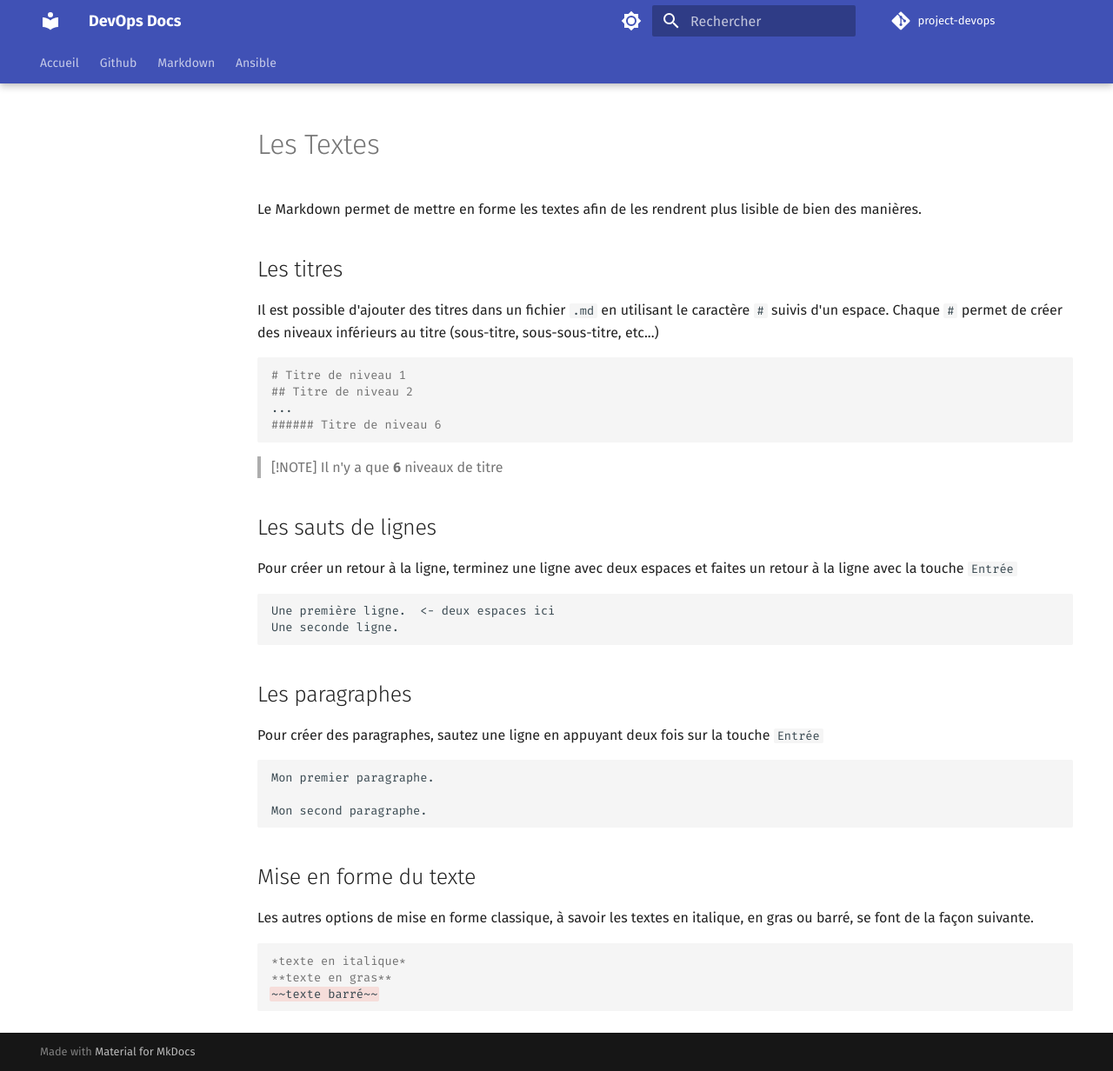
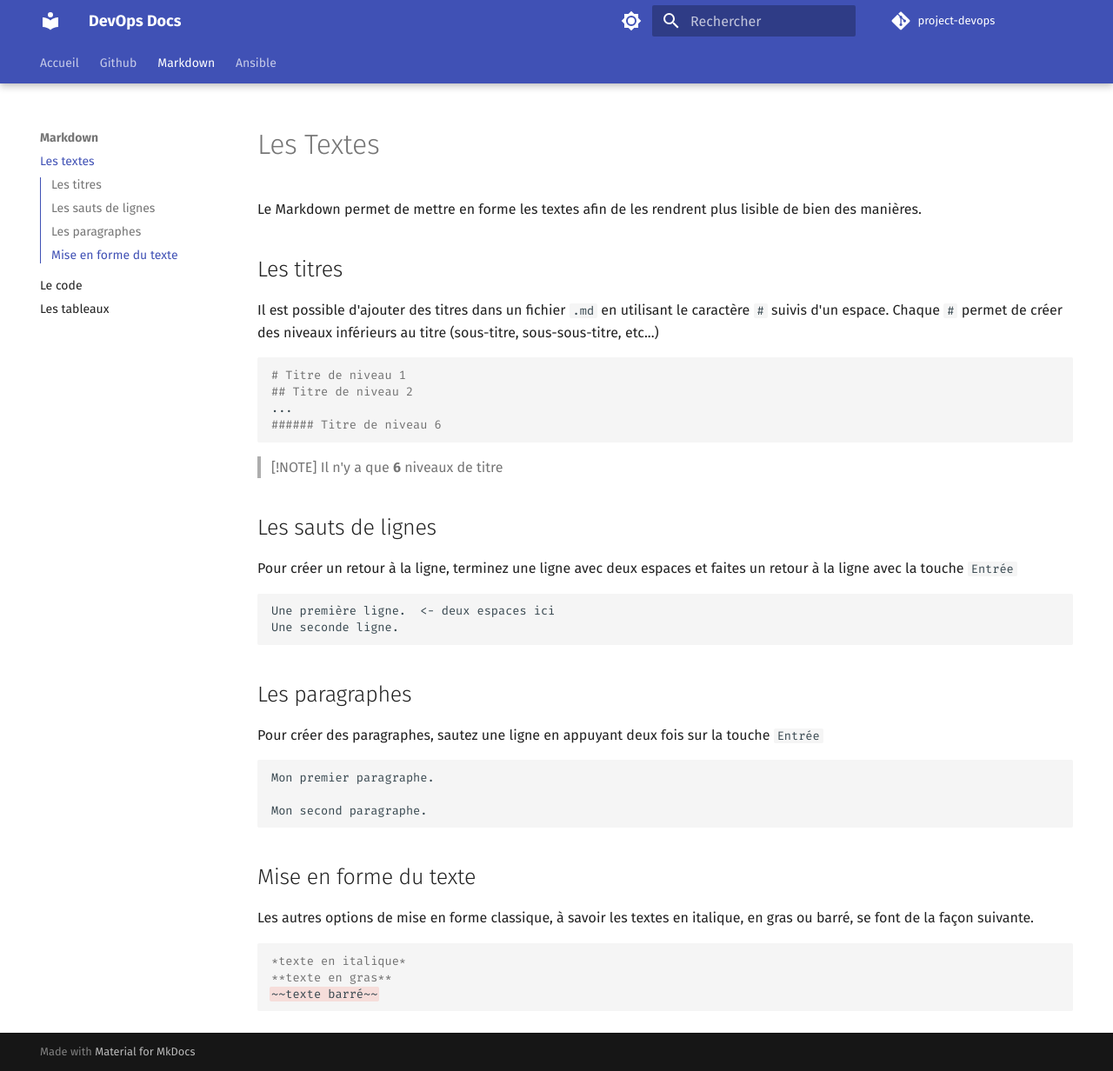
Before and after one commit to matthieu3m/project-devops, an MkDocs documentation site: the page built from docs/markdown/texte.md, in a window 1280 px wide and 1232 px high. Shown: the whole window at 87% size. Built offline with MkDocs 1.6.1 and Material for MkDocs 9.7.7, drawn with Linux system fonts in a browser that asks for light colours; comment, search, counter and statistics services are not loaded.

```diff
--- a/mkdocs.yml
+++ b/mkdocs.yml
@@ -43,8 +43,8 @@ nav:
     - Merge PR: github/merge.md
     - Github pages: github/ga-github-pages.md
   - Markdown:
-    - Les textes: markdown/Texte.md
-    - Le code: markdown/Code.md
+    - Les textes: markdown/texte.md
+    - Le code: markdown/code.md
     - Les tableaux: markdown/tableaux.md
   - Ansible:
     - Introduction à Ansible: ansible/intro.md
@@ -70,8 +70,8 @@ markdown_extensions:
       clickable_checkbox: true
 plugins:
   - tags
-  - search
-      #prebuild_index: false
+  - search:
+      prebuild_index: false
   - git-revision-date-localized:
       enable_creation_date: true
 
```
Also changed, not shown: 1 other file.
